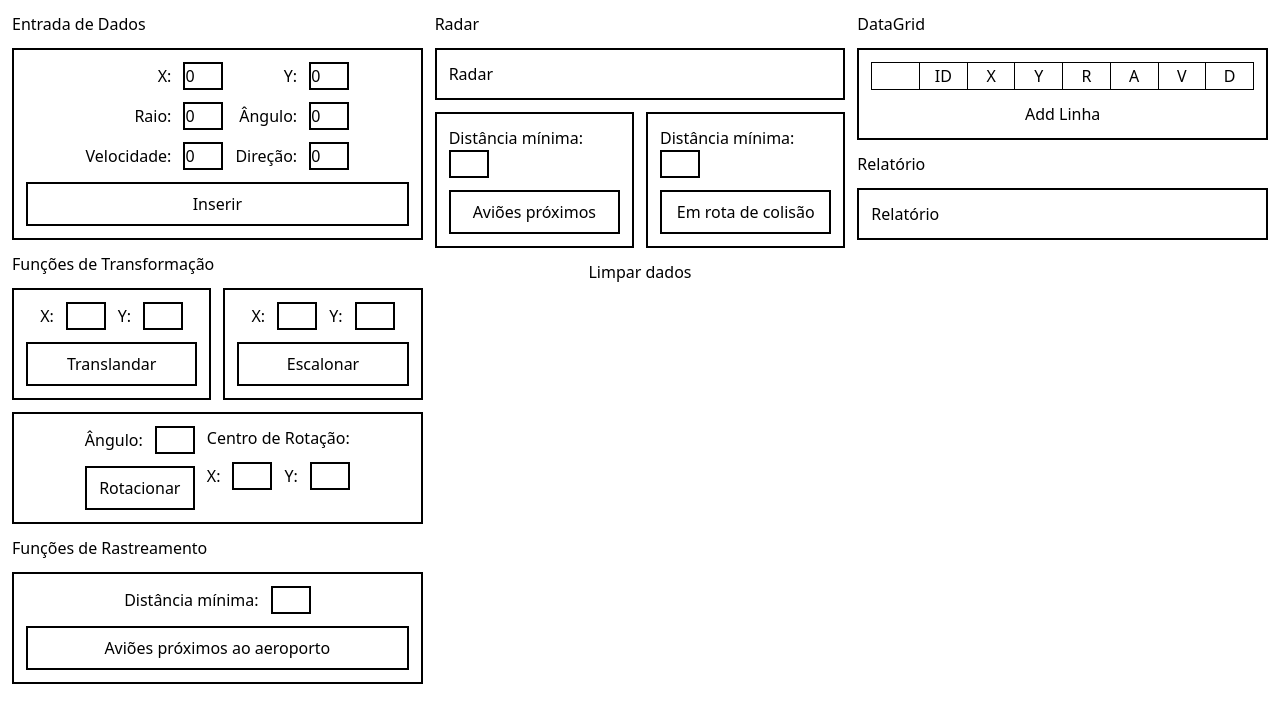
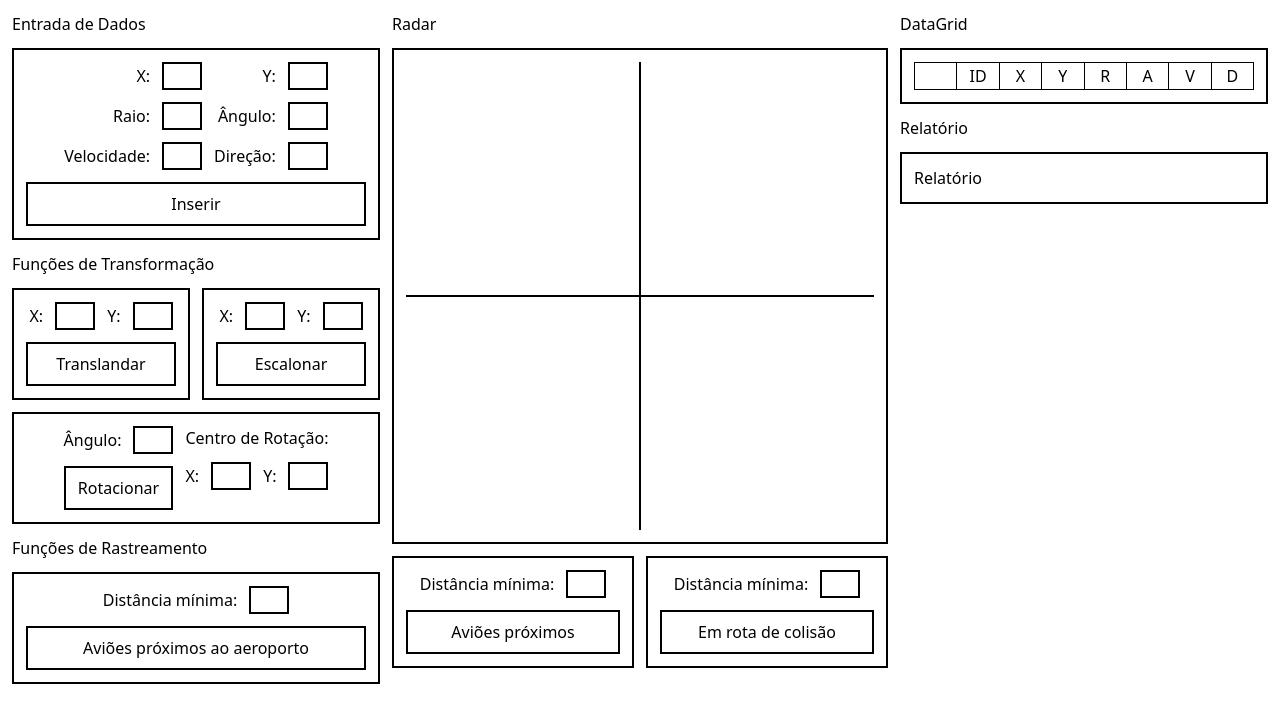
Before and after one commit to LucasSeraf1m/Radar-Avioes, an Angular app in the folder radar-avioes/: page / in a window 1280 px wide. Shown: the top 722 px of the page. Built offline with nearby package versions, Linux system fonts and the light colour scheme.

Commit message:
Implementado radar e analise dos inputs

```diff
--- a/radar-avioes/src/app/Services/data-grid.service.ts
+++ b/radar-avioes/src/app/Services/data-grid.service.ts
@@ -1,20 +1,23 @@
 import { Injectable } from '@angular/core';
+import { BehaviorSubject } from 'rxjs';
 
 @Injectable({
   providedIn: 'root'
 })
 export class DataGridService {
   private data: { ID: number; X: number; Y: number; R: number; A: number; V: number; D: number }[] = [];
+  private dataSubject = new BehaviorSubject(this.data);
 
   getLinhas() {
     return this.data;
   }
 
+  getDataObservable() {
+    return this.dataSubject.asObservable();
+  }
+
   addLinha(newLinha: { ID: number; X: number; Y: number; R: number; A: number; V: number; D: number }) {
     this.data.push(newLinha);
-  }
-
-  limparDados() {
-    this.data = [];
+    this.dataSubject.next(this.data);
   }
 }
--- a/radar-avioes/src/app/app.component.html
+++ b/radar-avioes/src/app/app.component.html
@@ -24,8 +24,6 @@
       <app-funcao-avioes-prox class="w-full"></app-funcao-avioes-prox>
       <app-funcao-rota-colisao class="w-full"></app-funcao-rota-colisao>
     </div>
-
-    <button (click)="limparDados()">Limpar dados</button>
   </div>
 
   <div class="flex flex-col w-full gap-3">
--- a/radar-avioes/src/app/app.component.ts
+++ b/radar-avioes/src/app/app.component.ts
@@ -1,5 +1,4 @@
 import { Component } from '@angular/core';
-import { DataGridService } from './Services/data-grid.service';
 
 @Component({
   selector: 'app-root',
@@ -8,10 +7,4 @@
 })
 export class AppComponent {
   title = 'radar-avioes';
-
-  constructor(private dataGridService: DataGridService) {}
-
-  limparDados() {
-    this.dataGridService.limparDados();
-  }
 }
--- a/radar-avioes/src/app/data-grid/data-grid.component.html
+++ b/radar-avioes/src/app/data-grid/data-grid.component.html
@@ -25,5 +25,4 @@
       </tr>
     </tbody>
   </table>
-  <button (click)="addLinha()">Add Linha</button>
 </div>
--- a/radar-avioes/src/app/data-grid/data-grid.component.ts
+++ b/radar-avioes/src/app/data-grid/data-grid.component.ts
@@ -17,11 +17,4 @@
   ngOnInit() {
     this.linhas = this.dataGridService.getLinhas();
   }
-
-  addLinha() {
-    const idNovo = this.linhas.length ? Math.max(...this.linhas.map(row => row.ID)) + 1 : 1;
-    const newLinha = { ID: idNovo, X: 0, Y: 0, R: 0, A: 0, V: 0, D: 0 };
-    this.dataGridService.addLinha(newLinha);
-    this.linhas = this.dataGridService.getLinhas();
-  }
 }
--- a/radar-avioes/src/app/entrada-de-dados/entrada-de-dados.component.ts
+++ b/radar-avioes/src/app/entrada-de-dados/entrada-de-dados.component.ts
@@ -4,33 +4,51 @@
 @Component({
   selector: 'app-entrada-de-dados',
   templateUrl: './entrada-de-dados.component.html',
-  styleUrls: ['./entrada-de-dados.component.css']
+  styleUrls: ['./entrada-de-dados.component.css'],
 })
 export class EntradaDeDadosComponent {
   constructor(private dataGridService: DataGridService) {}
 
-  X: number = 0;
-  Y: number = 0;
-  Raio: number = 0;
-  Angulo: number = 0;
-  Velocidade: number = 0;
-  Direcao: number = 0;
+  X?: number;
+  Y?: number;
+  Raio?: number;
+  Angulo?: number;
+  Velocidade?: number;
+  Direcao?: number;
 
   addLinha() {
-    // Cria um novo objeto linha com os form values e add na service
+    // Check if either (X, Y) or (R, A) is defined, but not both
+    const hasXY = this.X !== undefined && this.Y !== undefined;
+    const hasRA = this.Raio !== undefined && this.Angulo !== undefined;
+
+    if (hasXY && hasRA) {
+      alert('Informe apenas (X e Y) ou (R e A).');
+      return;
+    } else if (!hasXY && !hasRA) {
+      alert('Informe (X e Y) ou (R e A).');
+      return;
+    }
+
+    // Create the new line with defaults if undefined values remain for required numbers
     const novaLinha = {
       ID: this.dataGridService.getLinhas().length + 1,
-      X: this.X,
-      Y: this.Y,
-      R: this.Raio,
-      A: this.Angulo,
-      V: this.Velocidade,
-      D: this.Direcao
+      X: this.X ?? 0,
+      Y: this.Y ?? 0,
+      R: this.Raio ?? 0,
+      A: this.Angulo ?? 0,
+      V: this.Velocidade ?? 0,
+      D: this.Direcao ?? 0,
     };
 
     this.dataGridService.addLinha(novaLinha);
 
-    // Reseta os valores dos campos
-    this.X = this.Y = this.Raio = this.Angulo = this.Velocidade = this.Direcao = 0;
+    // Reset inputs to undefined
+    this.X =
+    this.Y =
+    this.Raio =
+    this.Angulo =
+    this.Velocidade =
+    this.Direcao =
+    undefined;
   }
 }
--- a/radar-avioes/src/app/radar/radar.component.html
+++ b/radar-avioes/src/app/radar/radar.component.html
@@ -1,3 +1,3 @@
-<div class="size-full border-2 border-black gap-3 p-3">
-  <p>Radar</p>
+<div class="plane-container size-full border-2 border-black gap-3 p-3">
+  <canvas #cartesianCanvas width="468.8px" height="468.8px"></canvas>
 </div>
--- a/radar-avioes/src/app/radar/radar.component.ts
+++ b/radar-avioes/src/app/radar/radar.component.ts
@@ -1,4 +1,6 @@
-import { Component } from '@angular/core';
+import { Component, ElementRef, ViewChild } from '@angular/core';
+import { DataGridService } from '../Services/data-grid.service';
+import { Subscription } from 'rxjs';
 
 @Component({
   selector: 'app-radar',
@@ -6,5 +8,64 @@
   styleUrls: ['./radar.component.css']
 })
 export class RadarComponent {
+  @ViewChild('cartesianCanvas', { static: true }) canvasRef!: ElementRef<HTMLCanvasElement>;
 
+  private ctx!: CanvasRenderingContext2D;
+  private dataSubscription!: Subscription;
+
+  constructor(private dataGridService: DataGridService) {}
+
+  ngAfterViewInit() {
+    this.ctx = this.canvasRef.nativeElement.getContext('2d')!;
+    this.drawPlane();
+
+    // Inscrever-se para mudanças nos dados
+    this.dataSubscription = this.dataGridService.getDataObservable().subscribe(data => {
+      this.clearCanvas();
+      this.drawPlane();
+      this.plotPoints(data);
+    });
+  }
+
+  ngOnDestroy() {
+    this.dataSubscription.unsubscribe(); // Limpar a assinatura para evitar vazamentos de memória
+  }
+
+  private drawPlane() {
+    const canvas = this.canvasRef.nativeElement;
+    const width = canvas.width;
+    const height = canvas.height;
+    this.ctx.clearRect(0, 0, width, height);
+
+    // Desenhar eixos
+    this.ctx.beginPath();
+    this.ctx.moveTo(width / 2, 0); // Eixo Y
+    this.ctx.lineTo(width / 2, height);
+    this.ctx.moveTo(0, height / 2); // Eixo X
+    this.ctx.lineTo(width, height / 2);
+    this.ctx.strokeStyle = 'black';
+    this.ctx.lineWidth = 2;
+    this.ctx.stroke();
+  }
+
+  private clearCanvas() {
+    const canvas = this.canvasRef.nativeElement;
+    this.ctx.clearRect(0, 0, canvas.width, canvas.height);
+  }
+
+  private plotPoints(data: { ID: number; X: number; Y: number; R: number; A: number; V: number; D: number }[]) {
+    const canvas = this.canvasRef.nativeElement;
+    const centerX = canvas.width / 2;
+    const centerY = canvas.height / 2;
+
+    data.forEach(point => {
+      const x = centerX + point.X * 2.34; // Fator de escala para visibilidade
+      const y = centerY - point.Y * 2.34; // Inverter Y para orientação cartesiana
+
+      this.ctx.beginPath();
+      this.ctx.arc(x, y, 5, 0, 2 * Math.PI); // Plotar o ponto como um pequeno círculo
+      this.ctx.fillStyle = 'blue';
+      this.ctx.fill();
+    });
+  }
 }
```
